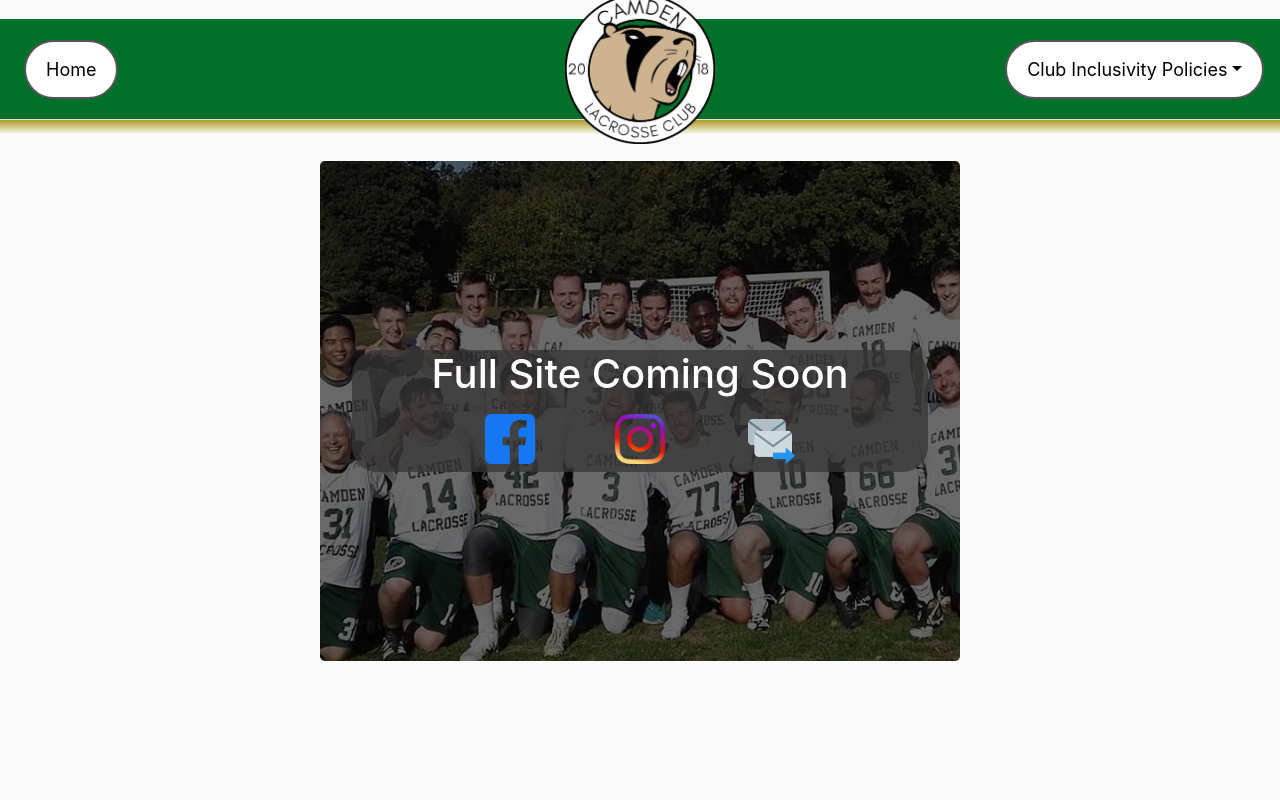
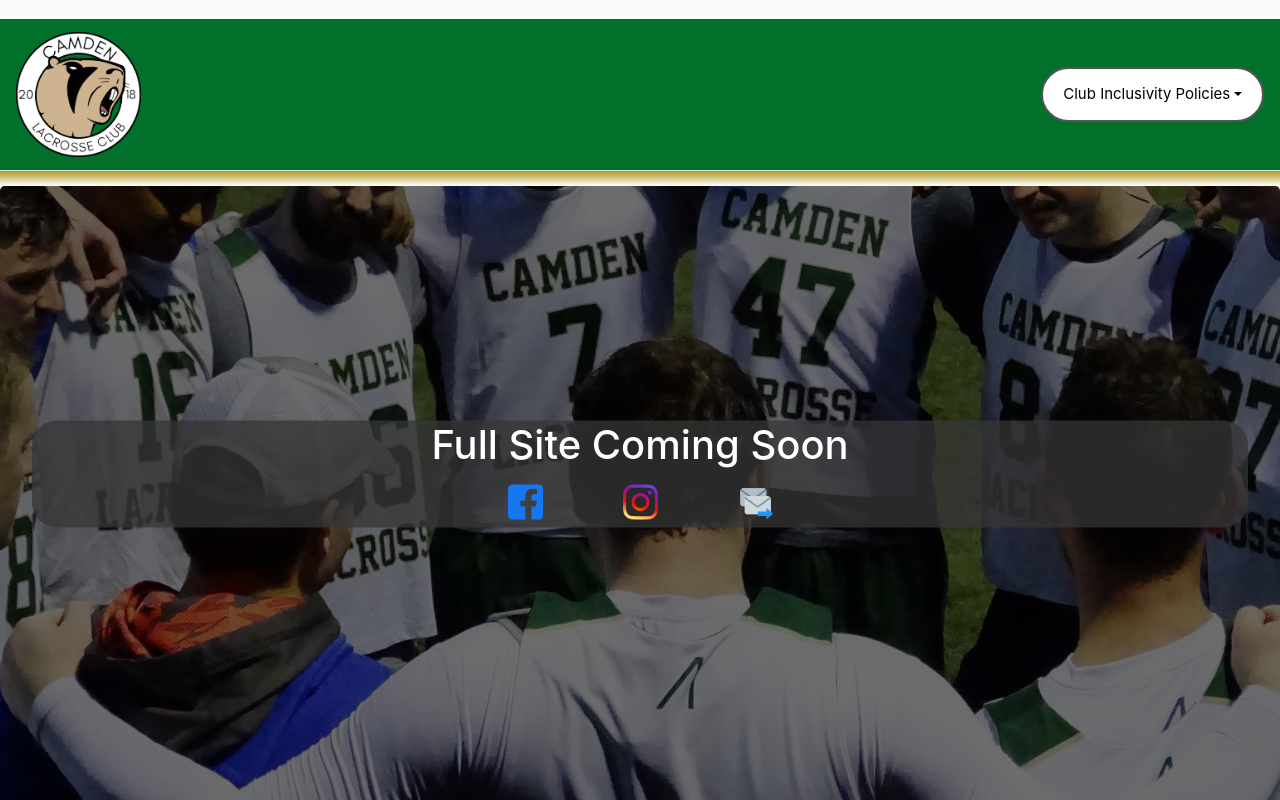
Before and after one commit to travis-payne/camden-capybaras, a React (Create React App) app: page / in a window 1280 px wide. Shown: the top 800 px of the page. Built offline with nearby package versions, Linux system fonts and the light colour scheme.

Commit message:
minor cosmetic changes

```diff
--- a/src/App.css
+++ b/src/App.css
@@ -1,11 +1,19 @@
-.jumbotron {
-  margin:auto;
-  min-height: 0px;
-  height:500px;
-  width: 50%;
-  margin-top: 2%;
+html, body {
+  background-color:#FAFAFA;
+  height: 100%;
+  margin: 0;
+}
+#root{
+  height: 100%;
+  margin: 0;
 }
 
-body {
-  background-color:#FAFAFA;
+/* Extra small devices (phones, 600px and down) */
+@media only screen and (max-width: 600px) {
+
 }
+
+/* Small devices (portrait tablets and large phones, 600px and up) */
+@media only screen and (min-width: 600px) {
+
+}
--- a/src/App.tsx
+++ b/src/App.tsx
@@ -7,9 +7,7 @@ class App extends Component {
 
   render() {
     return (
-      <div>
         <Navigation />
-      </div>
     );
   }
 
--- a/src/components/Navigation/Navigation.css
+++ b/src/components/Navigation/Navigation.css
@@ -7,21 +7,22 @@ hr {
     margin: 0;
     min-height: 15px;
 }
-.navbar {
+ .navbar {
     min-height: 0px;
     margin-top: 1.5%;
-    height:100px;
-}
+    height: auto;
+} /*
 .navbar-brand {
     min-height: 0px;
     position: absolute;
     left: 50%;
-    margin-left: -75px !important;  /* 50% of your logo width */
+    margin-left: -75px !important;  /* 50% of your logo width
     display: block;
-}
+} */
 .navbar-light .navbar-nav .nav-link{
     color: black;
-    font-size: 18px;
+    font-size: 15px;
+
 
 }
 .navbar-light .navbar-nav .nav-link:hover{
@@ -31,6 +32,8 @@ hr {
     background-color: white;
     border: 2px solid #555555;
     border-radius: 50px;
+    margin:auto;
+
 }
 .navButton:hover {
   background-color: #555555;
--- a/src/components/Navigation/Navigation.tsx
+++ b/src/components/Navigation/Navigation.tsx
@@ -7,26 +7,40 @@ import lgbt from '../../assets/documents/lgbt.pdf';
 import {
   BrowserRouter as Router,
   Switch,
-  Route,
-  Link
+  Route
 } from "react-router-dom";
 import Splash from '../../components/Splash/splash';
 
 class Navigation extends React.Component {
+
+  constructor(props){
+    super(props);
+    this.state = {
+      navbarOpen: false
+    };
+  }
+
+  toggleNav = () => {
+    this.setState({navbarOpen: !this.state.navbarOpen});
+  };
+
   render() {
     return (
       <Router>
         <Navbar expand="lg">
-          <Navbar.Brand className="navbar-brand mx-auto" href="/">
-            <img alt="" src={logo} width="150" height="150" className="d-inline-block align-top" /></Navbar.Brand>
-
+        <Navbar.Brand href="#home">
+      <img
+        alt=""
+        src={logo}
+        width="125"
+        height="125"
+        className="d-inline-block align-top"
+      />
+    </Navbar.Brand>
+            <Navbar.Toggle onClick={this.toggleNav} aria-controls="basic-navbar-nav" />
           <Navbar.Collapse id="basic-navbar-nav">
-            <Nav className="mr-auto">
-              <Button className="mx-2 navButton"><Link className="nav-link" to="/splash">Home</Link></Button>
-            </Nav>
             <Nav className="ml-auto">
-
-              <Button className="navButton">
+              <Button className="navButton" style={{fontSize: 9}}>
                 <NavDropdown title="Club Inclusivity Policies" id="basic-nav-dropdown">
                     <NavDropdown.Item href={bame} download> BAME Policy</NavDropdown.Item>
                     <NavDropdown.Item href={lgbt} download> LGBTQ+ Policy</NavDropdown.Item>
@@ -48,7 +62,6 @@ class Navigation extends React.Component {
     )
   }
 
-
 }
 
 export default Navigation;
--- a/src/components/Splash/splash.css
+++ b/src/components/Splash/splash.css
@@ -1,15 +1,24 @@
+.landing {
+  display: flex;
+  flex-flow: column;
+  height: 100%;
+  object-fit: fill;
+}
+
 .jumbotron {
-    min-height: 0px;
-    height:600px;
-    background: url('http://placehold.jp/006699/cccc00/150x100.png') rgb(54, 54, 54) center center no-repeat;
-    background-blend-mode: overlay;
+  flex:1;
+  max-width: 100%;
+  max-height: 100%;
+  background: url('http://placehold.jp/006699/cccc00/150x100.png') rgb(54, 54, 54) center center repeat;
+  background-blend-mode: overlay;
+  object-fit: fill;
   }
 
   .splashText {
     background-color: rgb(54, 54, 54,0.75);
     border-radius: 25px;
     position: relative;
-    top: 50%;
+    top: 35%;
     color: white;
     transform: translateY(-50%);
   }
@@ -20,9 +29,38 @@
 
   .jumboImg {
     width: 50px;
-    height:50px;
+    height: 50px;
   }
 
   .Navbar{
     background-image: radial-gradient(circle, white , #01702a);
   }
+
+
+  /* Extra small devices (phones, 600px and down) */
+@media only screen and (max-width: 600px) {
+  .jumboImg {
+    width: 35px;
+    height:35px;
+  }
+
+}
+
+  /* iPhones */
+  @media only screen and (max-width: 414px) {
+    .jumboImg {
+      width: 32.5px;
+      height:32.5px;
+    }
+
+  }
+
+
+/* Small devices (portrait tablets and large phones, 600px and up) */
+@media only screen and (min-width: 600px) {
+  .jumboImg {
+    width: 35px;
+    height:35px;
+  }
+
+}
--- a/src/components/Splash/splash.tsx
+++ b/src/components/Splash/splash.tsx
@@ -2,7 +2,7 @@ import React from 'react';
 import './splash.css'
 import facebook from 'assets/facebook.png';
 import instagram from 'assets/instagram.png';
-import teamphoto from 'assets/teamphoto.jpg';
+import teamphoto from 'assets/teamphoto2.jpg';
 import email from 'assets/email.png';
 
 import { Nav,Jumbotron } from 'react-bootstrap';
@@ -11,22 +11,24 @@ class Splash extends React.Component {
 
   render() {
     return (
+      <div className='landing'>
         <Jumbotron style={{backgroundImage: `url(${teamphoto})`}}>
         <div className="splashText">
         <h1>Full Site Coming Soon</h1>
         <Nav className="justify-content-center" activeKey="/home">
           <Nav.Item className="mx-4">
-            <Nav.Link href="https://www.facebook.com/CamdenLacrosse/"><img className="jumboImg" src={facebook}/></Nav.Link>
+            <Nav.Link href="https://www.facebook.com/CamdenLacrosse/"><img alt="" className="jumboImg" src={facebook}/></Nav.Link>
           </Nav.Item>
           <Nav.Item className="mx-4">
-            <Nav.Link href="https://www.instagram.com/camdencapybaras/"><img className="jumboImg" src={instagram}/></Nav.Link>
+            <Nav.Link href="https://www.instagram.com/camdencapybaras/"><img alt=""  className="jumboImg" src={instagram}/></Nav.Link>
           </Nav.Item>
           <Nav.Item className="mx-4">
-            <Nav.Link href="mailto:john.white@rutgers.edu"><img className="jumboImg" src={email}/></Nav.Link>
+            <Nav.Link href="mailto:john.white@rutgers.edu"><img alt="" className="jumboImg" src={email}/></Nav.Link>
           </Nav.Item>
         </Nav>
         </div>
       </Jumbotron>
+      </div>
 
     )
   }
```
Also changed, not shown: src/assets/teamphoto.jpg, src/assets/teamphoto2.jpg (added).
